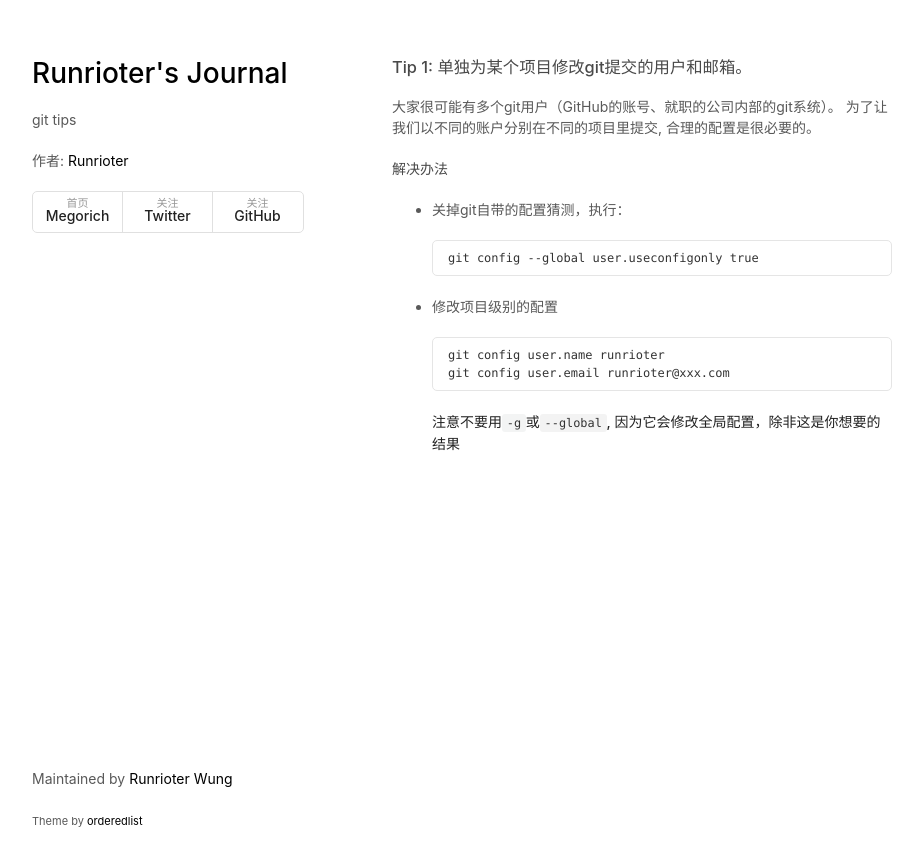
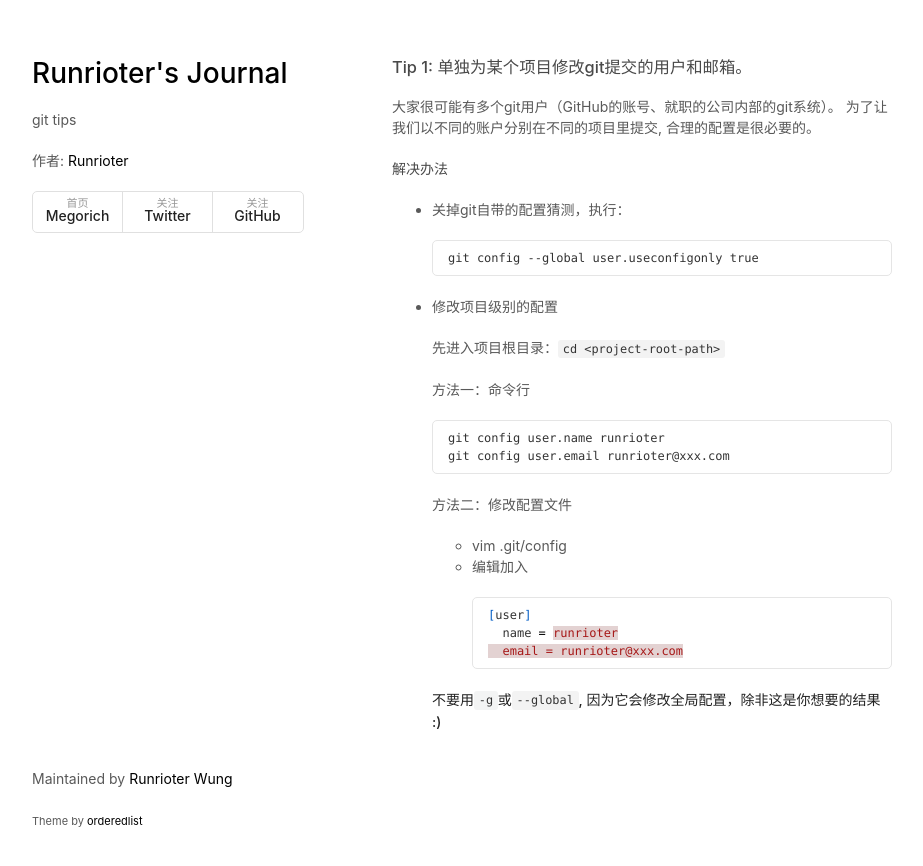
Before and after one commit to Runrioter/Runrioter.github.io, a Jekyll site: the page built from _posts/2018-11-06-git-tips.md, in a window 1280 px wide. Shown: the top 866 px of the page, without its empty margins (178-1101 px from the left). Built offline with Jekyll 4.4.1, drawn with Linux system fonts in a browser that asks for light colours.

Commit message:
feat: Add manual method

````diff
--- a/_posts/2018-11-06-git-tips.md
+++ b/_posts/2018-11-06-git-tips.md
@@ -19,9 +19,24 @@ categories: tool git
 
 * 修改项目级别的配置
 
+  先进入项目根目录：`cd <project-root-path>`
+
+  方法一：命令行
+
   ```bash
   git config user.name runrioter
   git config user.email runrioter@xxx.com
   ```
 
-  **注意不要用`-g`或`--global`, 因为它会修改全局配置，除非这是你想要的结果**
+  方法二：修改配置文件
+
+  * vim .git/config
+  * 编辑加入
+
+    ```toml
+    [user]
+      name = runrioter
+      email = runrioter@xxx.com
+    ```
+
+  **不要用`-g`或`--global`, 因为它会修改全局配置，除非这是你想要的结果 :)**
````
